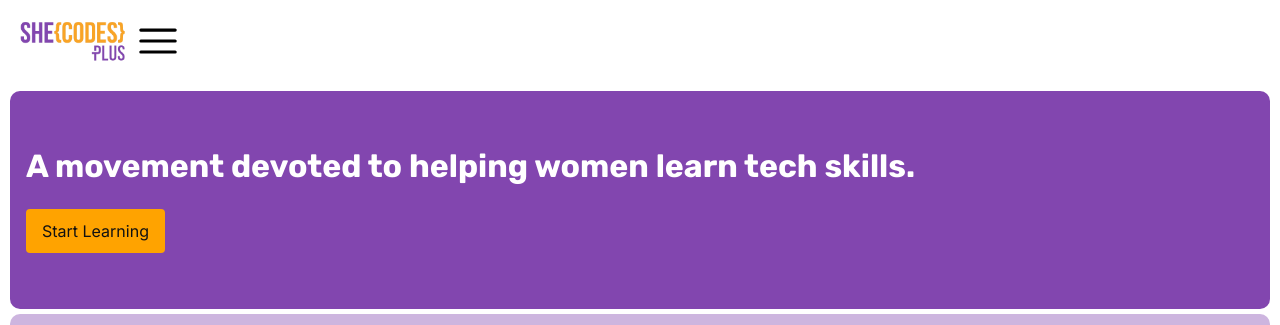
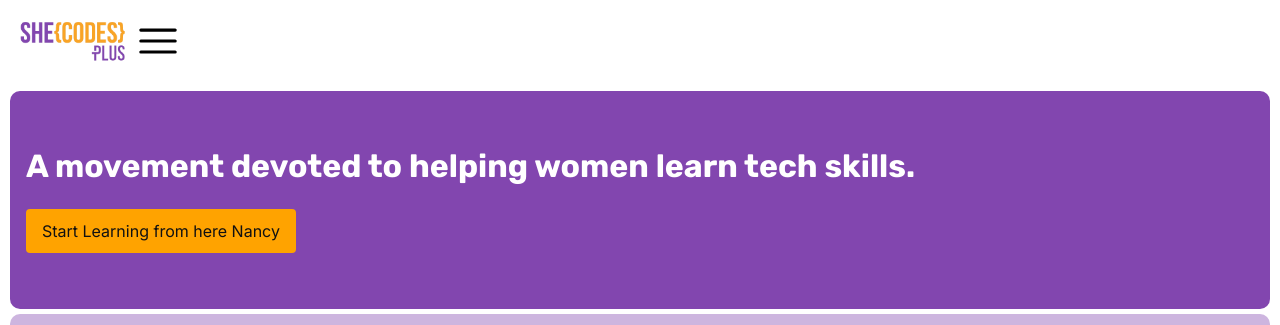
Before and after one commit to NancyVale/my_first_website, a plain HTML site: page index.html in a window 1280 px wide. Shown: the top 325 px of the page. Drawn offline with Linux system fonts and the light colour scheme.

```diff
--- a/index.html
+++ b/index.html
@@ -59,7 +59,7 @@
    </header>
    <section class="hero">
        <h1>A movement devoted to helping women learn tech skills.</h1>
-       <a href="#" class="btn-primary">Start Learning</a>
+       <a href="#" class="btn-primary">Start Learning from here Nancy</a>
    </section>
    <section class="articles-container">
        <article>
```
